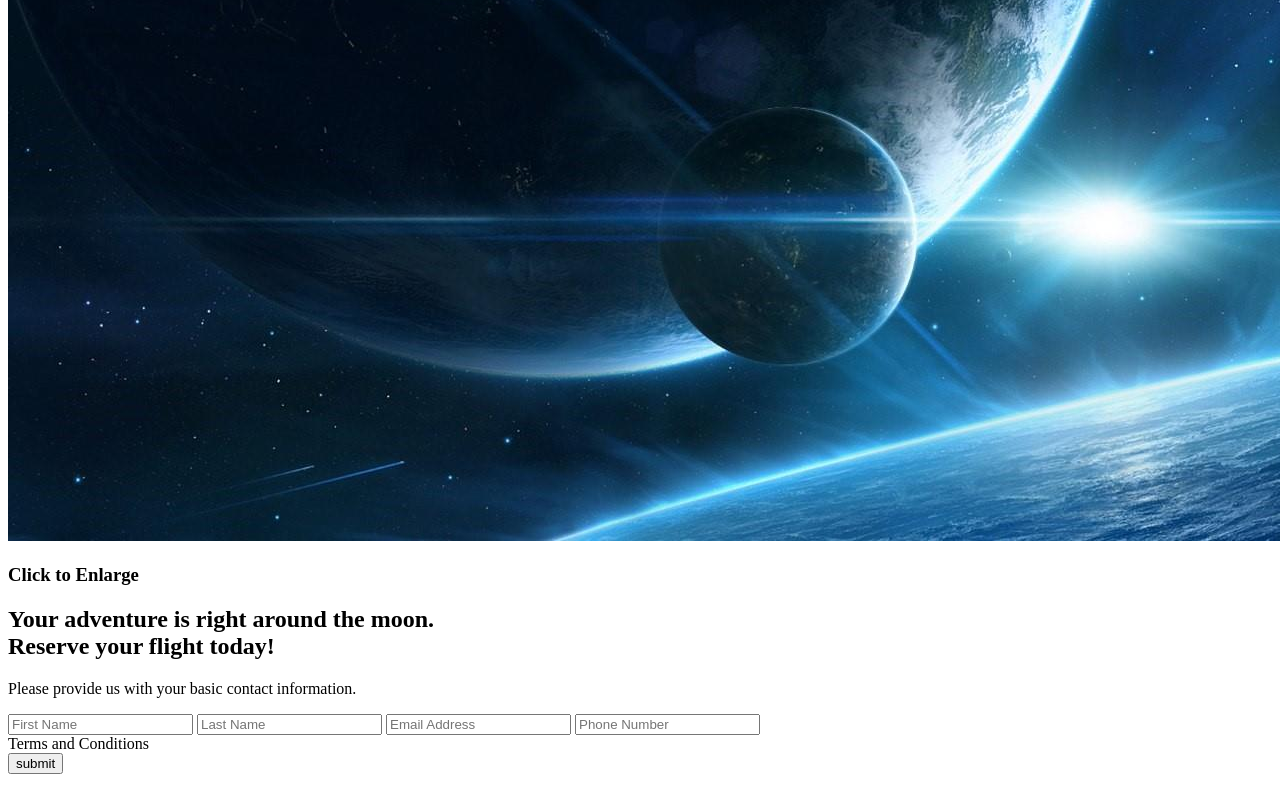
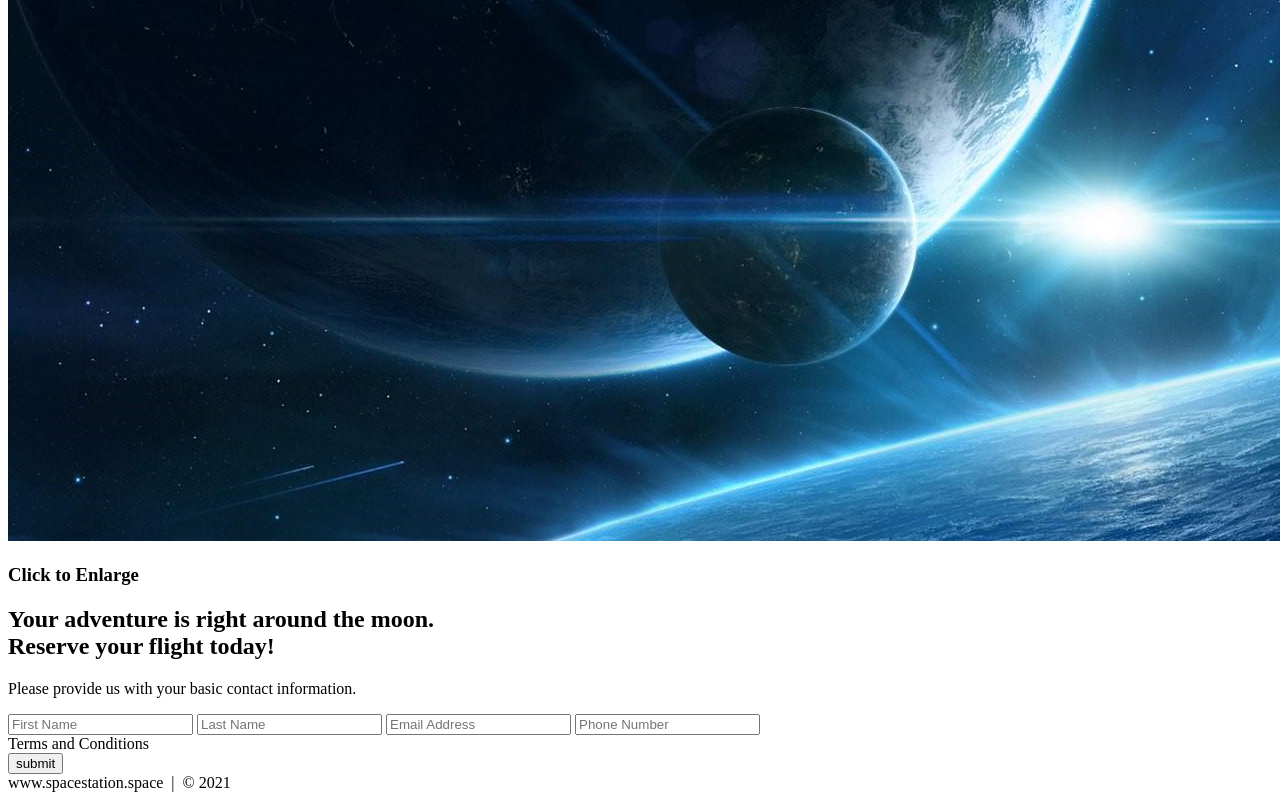
Before and after one commit to Gabriel-Jones-code/TTA-project, a plain HTML site: page index.html in a window 1280 px wide. Shown: the part 9906-10706 px from the top of the page. Drawn offline with Linux system fonts and the light colour scheme.

Commit message:
Added resources
New css and jpg

```diff
--- a/index.html
+++ b/index.html
@@ -183,7 +183,7 @@
 
     <!-- Footer -->
         <footer id="footer">
-
+            www.spacestation.space &nbsp;|&nbsp; &copy; 2021
         </footer>
     <!-- End Footer -->
     </body>
```
Also changed, not shown: Css/animations.css (added), Css/shared.css (added), Images/planets.jpg (added).
